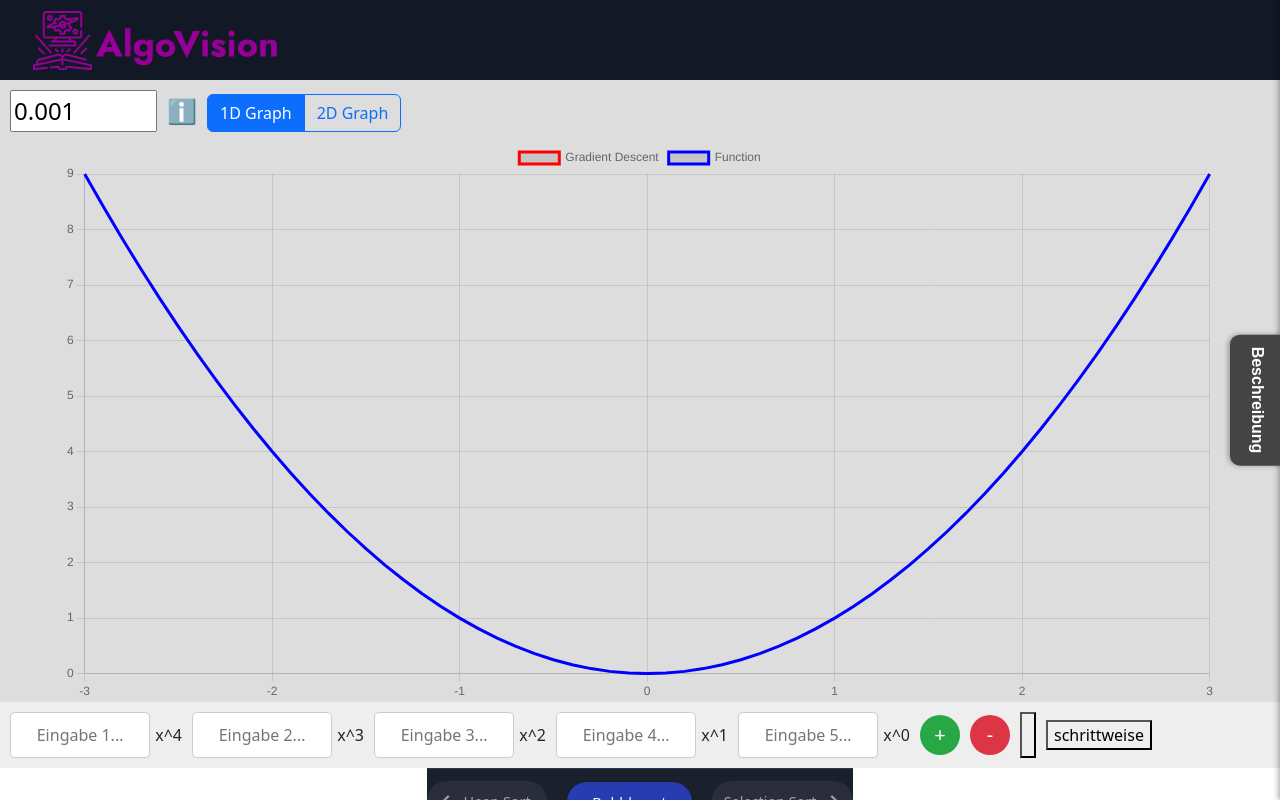
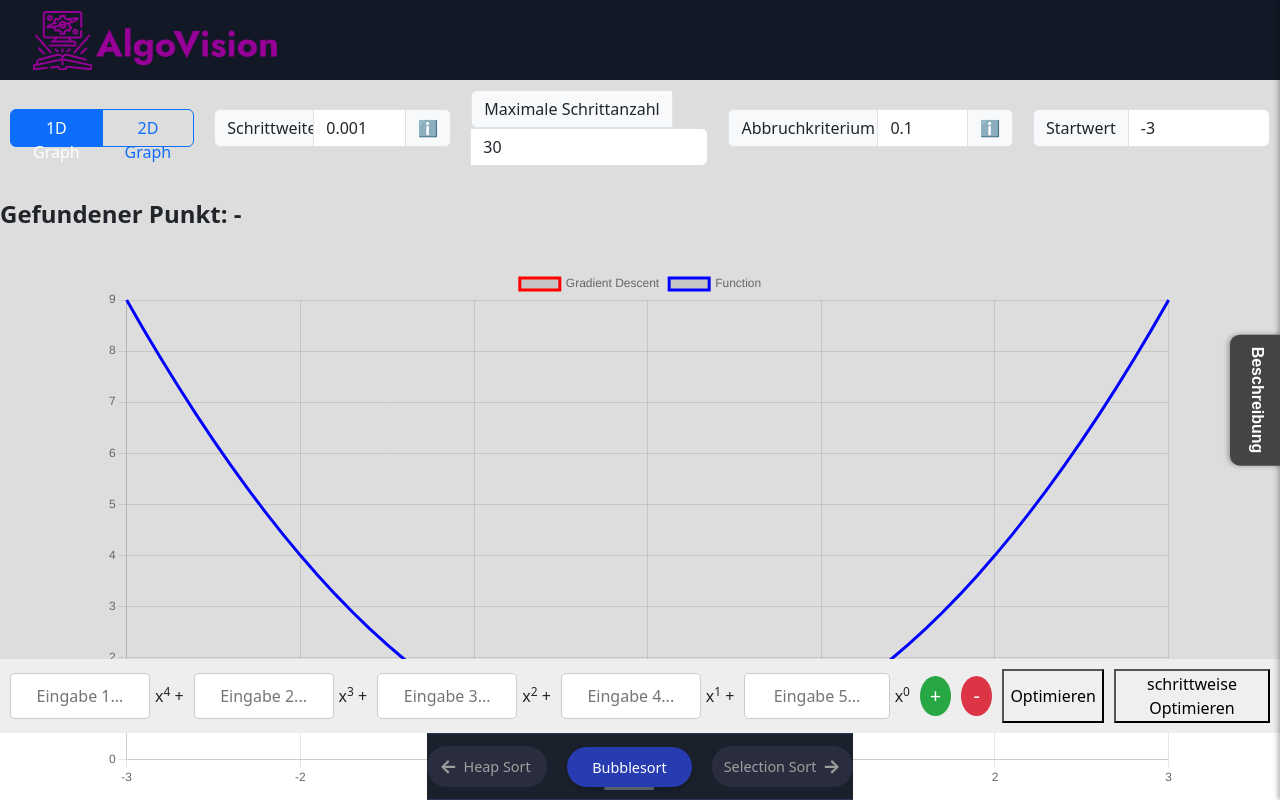
Before and after one commit to annika0205/SD, an Angular app in the folder FrontEnd/: page /optimierungsalgorithmen/gradientdescent in a window 1280 px wide. Built offline with nearby package versions, Linux system fonts and the light colour scheme.

Commit message:
eingabefelder usw.

```diff
--- a/FrontEnd/src/app/optimizing/gradient-descent/gradient-descent.component.html
+++ b/FrontEnd/src/app/optimizing/gradient-descent/gradient-descent.component.html
@@ -1,24 +1,83 @@
-<app-template-sorting [description]="'Test'" [predefinedText] = "['x^4', 'x^3', 'x^2', 'x^1', 'x^0']" (sortClicked)="onClick()" (inputsEvent)="inputs=$event">
-  <!-- überlegen wegen schrittweitensteuerung für < 0.01 -->
-   <!-- Button um line search zu aktivieren bzw zu deaktivieren hinzufügen   -->
-  <input
-      type="number"
-      placeholder="Schrittweite"
-      name="alpha"
-      style="margin:10px;"
-      [(ngModel)]="alpha"
-      (ngModelChange)="validateAlpha()"
-      min="0" max="1" step="0.01">
-  <span title="Bitte einen Wert zwischen 0 und 1 eingeben.">ℹ️</span>
-  <div class="btn-group" role="group" aria-label="Basic radio toggle button group" style="margin-top: 10px;margin: 10px;">
+<app-template-sorting
+  [description]="'Test'"
+  [predefinedText]="predefinedTexts"
+  [action_button]="'Optimieren'"
+  (sortClicked)="onClick()"
+  (inputsEvent)="onInputCountChanged($event)"
+  (addInputClicked)="onAddInput($event)">
+  <div style="display: flex; flex-direction: column; height: 50vh; width: 100%;">
+    <!-- Controls row with flex -->
+    <div style="display: flex; justify-content: center; align-items: center; gap: 20px; margin: 10px; margin-bottom: 30px;">
+      <div class="btn-group" role="group" aria-label="Basic radio toggle button group" style="height: 38px;">
         <input type="radio" class="btn-check" name="btnradio" id="btnradio1" autocomplete="off" checked (change)="setGraphMode('1D')" [checked]="graphMode === '1D'">
         <label class="btn btn-outline-primary" for="btnradio1">1D Graph</label>
 
         <input type="radio" class="btn-check" name="btnradio" id="btnradio2" autocomplete="off" (change)="setGraphMode('2D')" [checked]="graphMode === '2D'">
         <label class="btn btn-outline-primary" for="btnradio2">2D Graph</label>
       </div>
-  <div style="display: flex; justify-content: center; align-items: center; height: 70vh; width: 100%;">
-    <div id="plot3d" style="height: 70vh; width: 90%;" *ngIf="graphMode === '2D'"></div>
+
+      <div class="input-group" style="width: 250px;">
+        <span class="input-group-text" style="width: 100px;">Schrittweite</span>
+        <input
+          type="number"
+          class="form-control"
+          style="min-width: 50px;"
+          placeholder="0.001"
+          name="alpha"
+          [(ngModel)]="alpha"
+          (ngModelChange)="validateAlpha()"
+          min="0" max="1" step="0.01">
+        <span class="input-group-text" title="Bitte einen Wert zwischen 0 und 1 eingeben.">ℹ️</span>
+      </div>
+
+      <div class="input-group" style="width: 250px;">
+        <span class="input-group-text" style="width: 200;">Maximale Schrittanzahl</span>
+        <input
+          type="number"
+          class="form-control"
+          style="min-width: 50px;"
+          placeholder="20"
+          name="steps"
+          [(ngModel)]="steps"
+          min="1" max="50" step="1">
+
+      </div>
+
+      <div class="input-group" style="width: 300px;">
+        <span class="input-group-text" style="width: 150px;">Abbruchkriterium</span>
+        <input
+          type="number"
+          class="form-control"
+          style="min-width: 50px;"
+          placeholder="0.001"
+          name="termination"
+          [(ngModel)]="termination"
+          min="0" max="1" step="0.01">
+        <span class="input-group-text" title="Wenn ||∇f|| diesen Wert unterschreitet ist die Optimierung beendet">ℹ️</span>
+      </div>
+
+      <div class="input-group" style="width: 250px;">
+        <span class="input-group-text" style="width: 150;" *ngIf="graphMode === '1D'">Startwert</span>
+        <span class="input-group-text" style="width: 150;" *ngIf="graphMode === '2D'">Startwerte</span>
+        <input
+          type="number"
+          class="form-control"
+          style="min-width: 50px;"
+          placeholder="-3"
+          name="startX"
+          [(ngModel)]="startX"
+          min="1" max="50" step="1">
+          <span class="input-group-text" title="Gib die Startwerte so an :'x,y'" *ngIf="graphMode === '2D'">ℹ️</span>
+      </div>
+
+    </div>
+    <div>
+      <p>Gefundener Punkt: {{ foundPoint !== null ? foundPoint.toFixed(4) : '-' }}</p>
+    </div>
+    <!-- Graph container -->
+    <div style="flex-grow: 1; display: flex; justify-content: center; align-items: center; height: 65vh; margin-top: 20px;">
+      <div id="plot3d" style="height: 60vh; width: 90%;" *ngIf="graphMode === '2D'"></div>
       <canvas id="myChart" *ngIf="graphMode === '1D'" style="height: 70vh; width: 90%;"></canvas>
     </div>
+  </div>
 </app-template-sorting>
--- a/FrontEnd/src/app/optimizing/gradient-descent/gradient-descent.component.ts
+++ b/FrontEnd/src/app/optimizing/gradient-descent/gradient-descent.component.ts
@@ -10,14 +10,18 @@ import { ChartService } from '../../sorting/services/chart.service'
   styleUrls: ['./gradient-descent.component.css']
 })
 export class GradientDescentComponent implements AfterViewInit {
-  predefinedTexts = ['x^4', 'x^3', 'x^2', 'x', ''];
+  predefinedTexts: string[] = [];
   parameters: string[] = ["-3", "0.8", "30"];
   inputs: string[] = ["", "", "", "", ""];
   function: number[] = [0, 0, 1, 0, 0]; //x^2 als startfunktion
   differential: number[] = [0, 0, 2, 0]; //2x als Startableitung
   //üblicherweise werte zwischen 10^-1 und 10^-4
   alpha : number = 0.001;
+  steps : number = 30;
+  termination: number = 0.1;
+  startX: number = -3;
   graphMode: '1D' | '2D' = '1D';
+  foundPoint: number | null = null;
 
   //Alpha bestimmen
   //Backtraking: Alpha wird so lange halbiert, bis f(x1)<f(x0) gilt
@@ -25,7 +29,9 @@ export class GradientDescentComponent implements AfterViewInit {
     private gradientDescentService: GradientDescentService,
     private chartService: ChartService
 
-  ) {}
+  ) {
+    this.updatePredefinedTexts(5); // Initial 5 inputs
+  }
 
   ngAfterViewInit() {
     this.initializeChart();
@@ -65,14 +71,30 @@ export class GradientDescentComponent implements AfterViewInit {
 
   testGradientPath() {
     // Testpunkte für eine Spirale zum Minimum
-    const testPoints = Array.from({length: 10}, (_, i) => {
-      const t = (10 - i) / 2;  // Abnehmender Radius
-      return {
-        x: t * Math.cos(i),
-        y: t * Math.sin(i),
-        z: Math.pow(t * Math.cos(i), 2) + Math.pow(t * Math.sin(i), 2)  // z = x² + y²
-      };
-    });
+    //gefundener Punkt noch ausgeben lassen
+
+    const testPoints = [
+      { x: -3.0000, y: -3.0000, z: Math.pow(-3.0000, 2) + Math.pow(-3.0000, 2) },
+      { x: -2.4000, y: -2.4000, z: Math.pow(-2.4000, 2) + Math.pow(-2.4000, 2) },
+      { x: -1.9200, y: -1.9200, z: Math.pow(-1.9200, 2) + Math.pow(-1.9200, 2) },
+      { x: -1.5360, y: -1.5360, z: Math.pow(-1.5360, 2) + Math.pow(-1.5360, 2) },
+      { x: -1.2288, y: -1.2288, z: Math.pow(-1.2288, 2) + Math.pow(-1.2288, 2) },
+      { x: -0.9830, y: -0.9830, z: Math.pow(-0.9830, 2) + Math.pow(-0.9830, 2) },
+      { x: -0.7864, y: -0.7864, z: Math.pow(-0.7864, 2) + Math.pow(-0.7864, 2) },
+      { x: -0.6291, y: -0.6291, z: Math.pow(-0.6291, 2) + Math.pow(-0.6291, 2) },
+      { x: -0.5033, y: -0.5033, z: Math.pow(-0.5033, 2) + Math.pow(-0.5033, 2) },
+      { x: -0.4027, y: -0.4027, z: Math.pow(-0.4027, 2) + Math.pow(-0.4027, 2) },
+      { x: -0.3221, y: -0.3221, z: Math.pow(-0.3221, 2) + Math.pow(-0.3221, 2) },
+      { x: -0.2577, y: -0.2577, z: Math.pow(-0.2577, 2) + Math.pow(-0.2577, 2) },
+      { x: -0.2062, y: -0.2062, z: Math.pow(-0.2062, 2) + Math.pow(-0.2062, 2) },
+      { x: -0.1649, y: -0.1649, z: Math.pow(-0.1649, 2) + Math.pow(-0.1649, 2) },
+      { x: -0.1319, y: -0.1319, z: Math.pow(-0.1319, 2) + Math.pow(-0.1319, 2) },
+      { x: -0.1056, y: -0.1056, z: Math.pow(-0.1056, 2) + Math.pow(-0.1056, 2) },
+      { x: -0.0844, y: -0.0844, z: Math.pow(-0.0844, 2) + Math.pow(-0.0844, 2) },
+      { x: -0.0676, y: -0.0676, z: Math.pow(-0.0676, 2) + Math.pow(-0.0676, 2) },
+      { x: -0.0540, y: -0.0540, z: Math.pow(-0.0540, 2) + Math.pow(-0.0540, 2) },
+      { x: -0.0432, y: -0.0432, z: Math.pow(-0.0432, 2) + Math.pow(-0.0432, 2) }
+    ];
 
     setTimeout(() => {
       this.chartService.updateGradient3DPath('plot3d', testPoints);
@@ -118,18 +140,19 @@ export class GradientDescentComponent implements AfterViewInit {
     }
 
 
-    const startX = parseFloat(this.parameters[0]);
+ //   const startX = parseFloat(this.parameters[0]);
  //   const alpha = parseFloat(this.parameters[1]);
-    const steps = parseInt(this.parameters[2], 10);
+ //   const steps = parseInt(this.parameters[2], 10);
 
     this.updateChart();
 
     this.gradientDescentService.gradientDescent(
       this.function,
-      startX,
+      this.startX,
       this.alpha,
-      steps,
-      this.chartService
+      this.steps,
+      this.chartService,
+      (point) => this.foundPoint = point
     );
   }
 
@@ -139,5 +162,22 @@ export class GradientDescentComponent implements AfterViewInit {
     this.chartService.updateChart_xy(xValues, yValues);
   }
 
+  updatePredefinedTexts(inputCount: number) {
+    this.predefinedTexts = Array(inputCount).fill('').map((_, i) => {
+      const power = inputCount - 1 - i;
+      if (power === 0) return 'x<sup>0</sup>';
+      if (power === 1) return 'x<sup>1</sup> +';
+      return `x<sup>${power}</sup> +`;
+    });
+  }
 
+  onInputCountChanged(newInputs: string[]) {
+    this.inputs = newInputs;
+
+  }
+
+  onAddInput(inputs: string[]): void {
+    console.log('Input added in gradient descent component');
+    this.updatePredefinedTexts(inputs.length);
+  }
 }
--- a/FrontEnd/src/app/sorting/template-sorting/template-sorting.component.html
+++ b/FrontEnd/src/app/sorting/template-sorting/template-sorting.component.html
@@ -11,7 +11,7 @@
           [value]="input"
           (input)="handleInputChange(i, $event)"
         />
-        <span class="suffix-text">{{ predefinedText[i] }}</span>
+        <span class="suffix-text" [innerHTML]="predefinedText[i]"></span>
       </div>
     </div>
 
--- a/FrontEnd/src/app/sorting/template-sorting/template-sorting.component.ts
+++ b/FrontEnd/src/app/sorting/template-sorting/template-sorting.component.ts
@@ -20,6 +20,7 @@ export class TemplateSortingComponent {
   @Input() maxInputs: number = 10;
   @Output() sortClicked = new EventEmitter<void>();
   @Output() inputsEvent = new EventEmitter<string[]>();
+  @Output() addInputClicked = new EventEmitter<string[]>();
 
   algorithms: RouteItem[] = [
     { name: 'Bubblesort', route: 'bubble-sort' },
@@ -49,6 +50,8 @@ export class TemplateSortingComponent {
   addInput(): void {
     if (this.inputs.length < this.maxInputs) {
       this.inputs.push("");
+      this.addInputClicked.emit(this.inputs);  // Emit current inputs array
+      this.inputsEvent.emit(this.inputs);      // Also emit to keep both events in sync
     }
   }
 
```
Also changed, not shown: FrontEnd/src/app/optimizing/gradient-descent/gradient-descent-service.ts (+5 -2 lines). Lines whose indentation alone changed are shown as unchanged.
